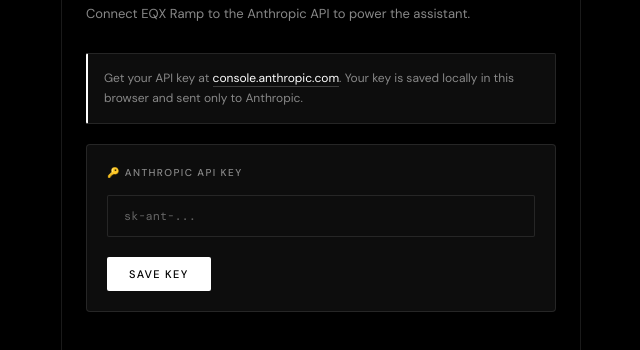
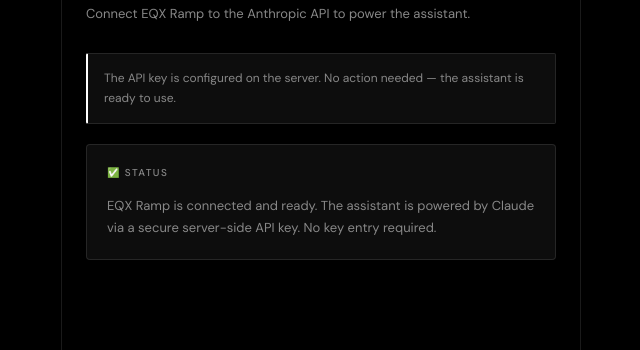
Before and after one commit to michaelmendes1/EQX-Assistant, a plain HTML site: page index.html in a window 1280 px wide. Both pictures are taken after a click on the button "SETUP". Shown: the part 206-556 px from the top of the page, without its empty margins (319-959 px from the left). Drawn offline with nearby package versions, Linux system fonts and the light colour scheme.

Commit message:
Update index.html

```diff
--- a/index.html
+++ b/index.html
@@ -674,16 +674,12 @@
         <div class="section-desc">Connect EQX Ramp to the Anthropic API to power the assistant.</div>
 
         <div class="api-notice">
-          Get your API key at <a href="https://console.anthropic.com" target="_blank">console.anthropic.com</a>. Your key is saved locally in this browser and sent only to Anthropic.
+          The API key is configured on the server. No action needed — the assistant is ready to use.
         </div>
 
         <div class="card">
-          <div class="card-eyebrow">🔑 Anthropic API Key</div>
-          <input type="password" class="api-input" id="api-key" placeholder="sk-ant-...">
-          <div class="btn-row">
-            <button class="btn btn-primary" onclick="saveApiKey()">Save Key</button>
-            <span class="saved-msg" id="api-saved">Saved</span>
-          </div>
+          <div class="card-eyebrow">✅ Status</div>
+          <div style="font-size:13px; color:var(--gray-400); line-height:1.7;">EQX Ramp is connected and ready. The assistant is powered by Claude via a secure server-side API key. No key entry required.</div>
         </div>
       </div>
     </div>
@@ -810,9 +806,6 @@
     const text = input.value.trim();
     if (!text) return;
 
-    const apiKey = getApiKey();
-    if (!apiKey) { alert('Add your API key in the Setup tab.'); return; }
-
     input.value = ''; input.style.height = 'auto';
     addMessage(text, 'user');
     conversationHistory.push({ role: 'user', content: text });
```
